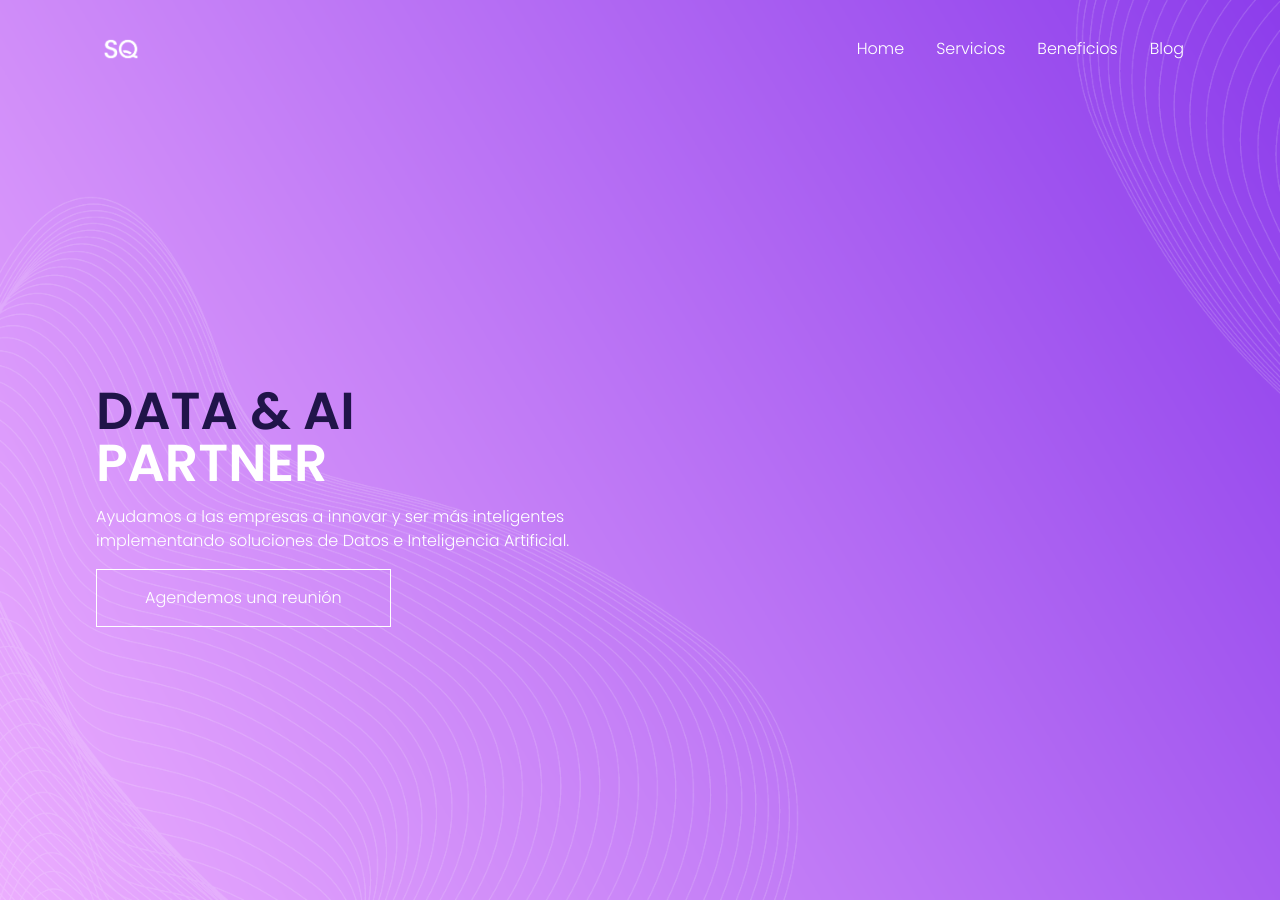
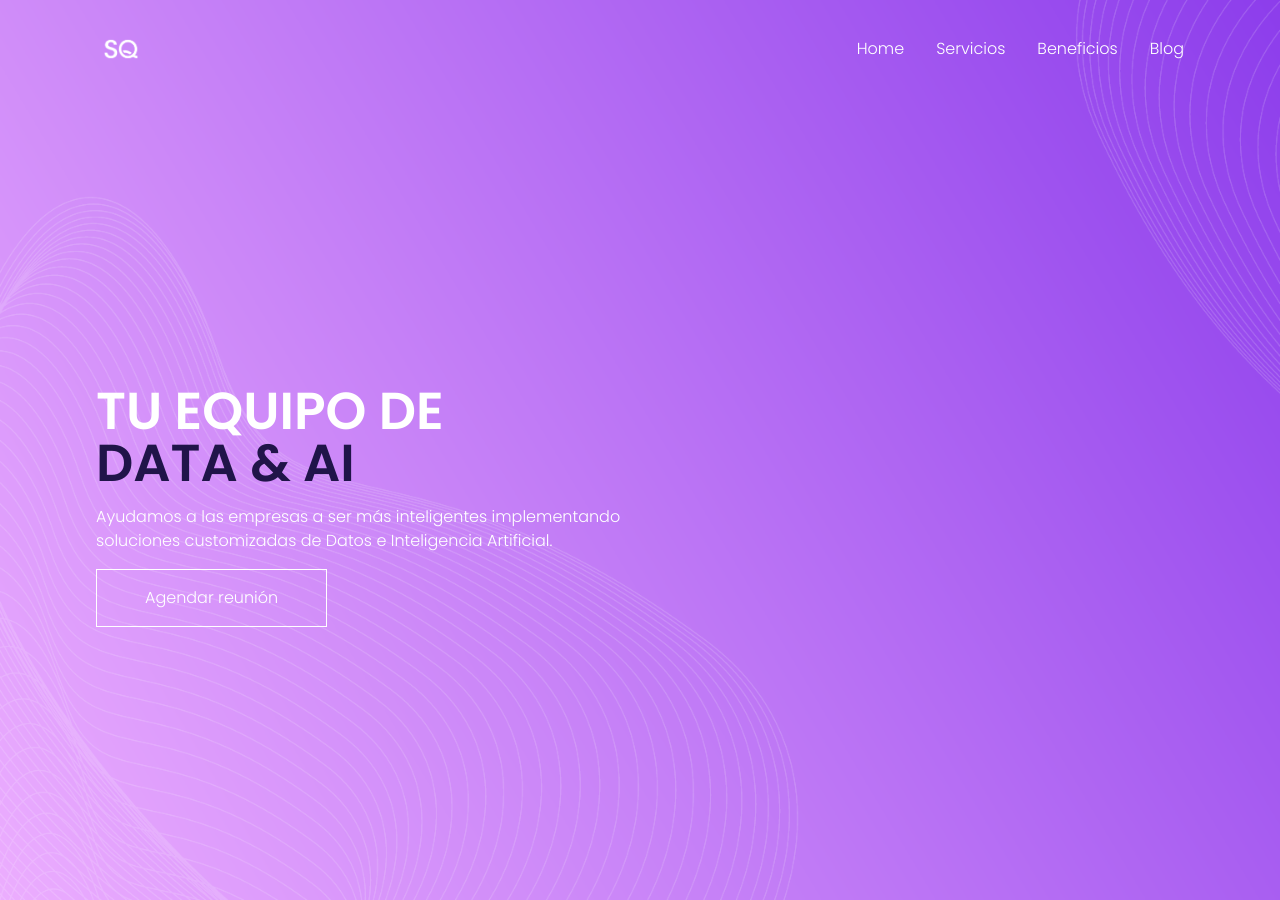
Before and after one commit to squadralabs/squadralabs.github.io, a Jekyll site: the page index.html, which Jekyll copies as it is, in a window 1280 px wide and 900 px high. Built offline with Jekyll 4.4.1, drawn with Linux system fonts in a browser that asks for light colours; some of the changed text lies outside the part shown.

Commit message:
Update index.html

```diff
--- a/index.html
+++ b/index.html
@@ -110,18 +110,18 @@
       <div class="container">
         <div class="hero-content spacing">
           <h1 class="text-xxl text-upper">
-            <span class="accent">Data & AI</span><br>
-            Partner
+            Tu equipo de<br>
+            <span class="accent">Data & AI</span>
           </h1>
           <p class="hero-description">
-            Ayudamos a las empresas a innovar y ser más inteligentes implementando soluciones de Datos e Inteligencia Artificial.
+            Ayudamos a las empresas a ser más inteligentes implementando soluciones customizadas de Datos e Inteligencia Artificial.
           </p>
           <a
             href="https://calendly.com/mariano-allevato-squadra/30min"
             target="_blank"
             class="btn"
           >
-            Agendemos una reunión
+            Agendar reunión
           </a>
         </div>
       </div>
@@ -133,7 +133,7 @@
       <section class="services bg-light" id="services">
         <div class="container spacing">
           <h2 class="section-title text-xl text-upper text-center">
-            Soluciones customizadas para impulsar la <span class="accent">innovación.</span>
+            Soluciones customizadas para ayudarte a <span class="accent">innovar</span>
           </h2>
           </h3>
           <p class="section-description text-center">
@@ -212,7 +212,7 @@
             </div>
             <div class="card bg-primary">
               <h3 class="card-title text-left text-upper">
-                Ahorra tiempo
+                Ahorro de tiempo
               </h3>
               <p class="card-description text-sm">
                 <br> Automatiza tareas rutinarias, reduce esfuerzos innecesarios y mejora la toma de decisiones con procesos real-time.
```
Also changed, not shown: other parts of index.html (+1 -1 lines).
